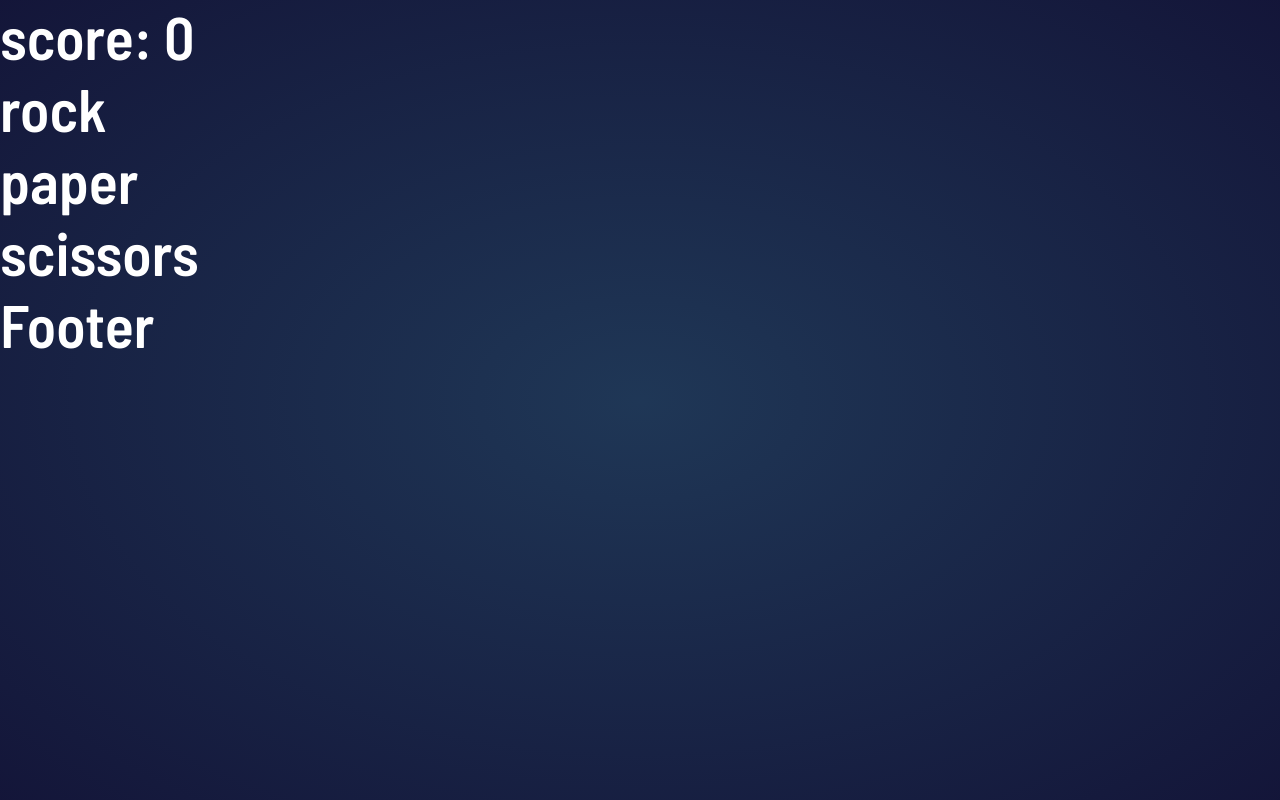
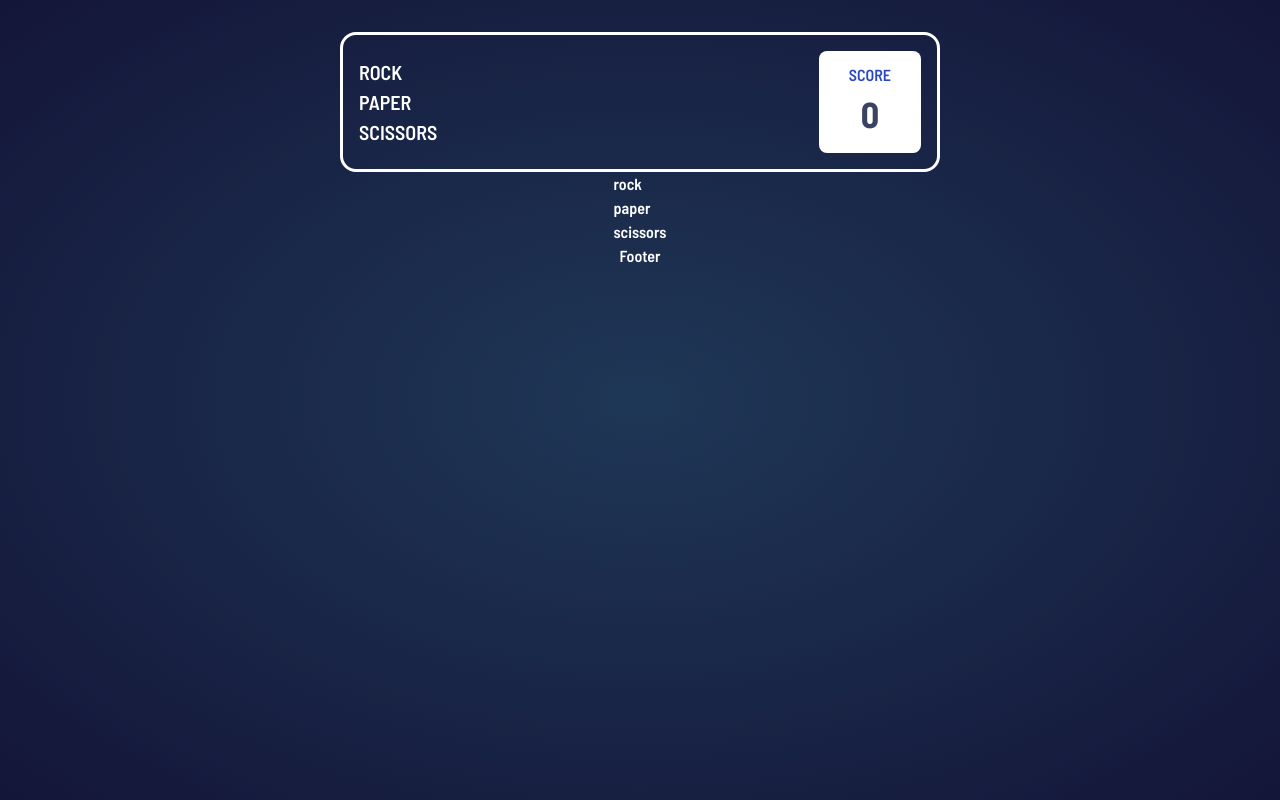
Before and after one commit to Mercytheboy/rock-paper-scissor, a React (Vite) app: page / in a window 1280 px wide. Built offline with nearby package versions, Linux system fonts and the light colour scheme.

Commit message:
header styling design

```diff
--- a/src/App.jsx
+++ b/src/App.jsx
@@ -24,7 +24,7 @@ function App() {
   };
 
   return (
-    <div>
+    <div className="container">
       <Header score={score} />
       <Routes>
         <Route
--- a/src/app.css
+++ b/src/app.css
@@ -26,7 +26,7 @@
   padding: 0;
   margin: 0;
   box-sizing: border-box;
-  font-size: 60px;
+  line-height: 1.5;
 }
 
 body {
@@ -38,3 +38,10 @@ body {
   color: #fff;
   height: 100vh;
 }
+
+.container {
+  display: flex;
+  flex-direction: column;
+  align-items: center;
+  padding: 2rem;
+}
--- a/src/components/footer/Footer.jsx
+++ b/src/components/footer/Footer.jsx
@@ -1,5 +1,5 @@
 import React from "react";
-import './footer.css'
+import "./footer.css";
 
 function Footer() {
   return <div>Footer</div>;
--- a/src/components/header/Header.jsx
+++ b/src/components/header/Header.jsx
@@ -1,7 +1,21 @@
 import React from "react";
 
+import "./header.css";
+
 function Header({ score }) {
-  return <div>score: {score}</div>;
+  return (
+    <div className="header">
+      <div className="header__title">
+        <p>Rock</p>
+        <p>Paper</p>
+        <p>Scissors</p>
+      </div>
+      <div className="header__score-box">
+        <p>score</p>
+        <p className="header__score">{score}</p>
+      </div>
+    </div>
+  );
 }
 
 export default Header;
--- a/src/components/header/header.css
+++ b/src/components/header/header.css
@@ -0,0 +1,38 @@
+.header {
+  display: flex;
+  align-items: center;
+  justify-content: space-between;
+
+  max-width: 600px;
+  width: 100%;
+  padding: 1rem;
+
+  border: 3px solid white;
+  border-radius: 1rem;
+  font-size: 20px;
+}
+
+.header__title {
+  text-transform: uppercase;
+}
+
+.header__score-box {
+  display: flex;
+  flex-direction: column;
+  align-items: center;
+  padding: 12px 30px;
+  background-color: #fff;
+  border-radius: 0.5rem;
+  color: var(--score-text);
+}
+
+.header__score-box p:first-child {
+  font-size: 16px;
+  text-transform: uppercase;
+}
+
+.header__score {
+  color: var(--dark-text);
+  font-size: 36px;
+  font-weight: 700;
+}
```
